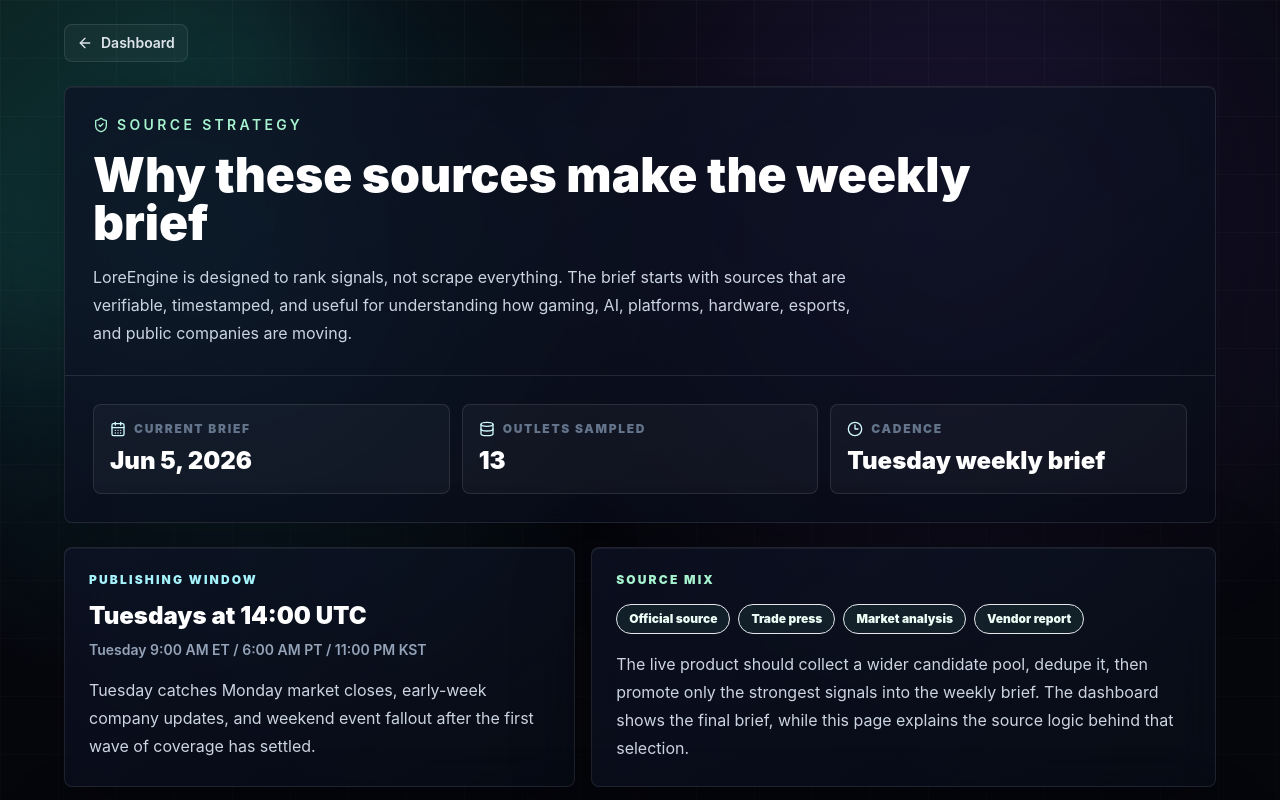
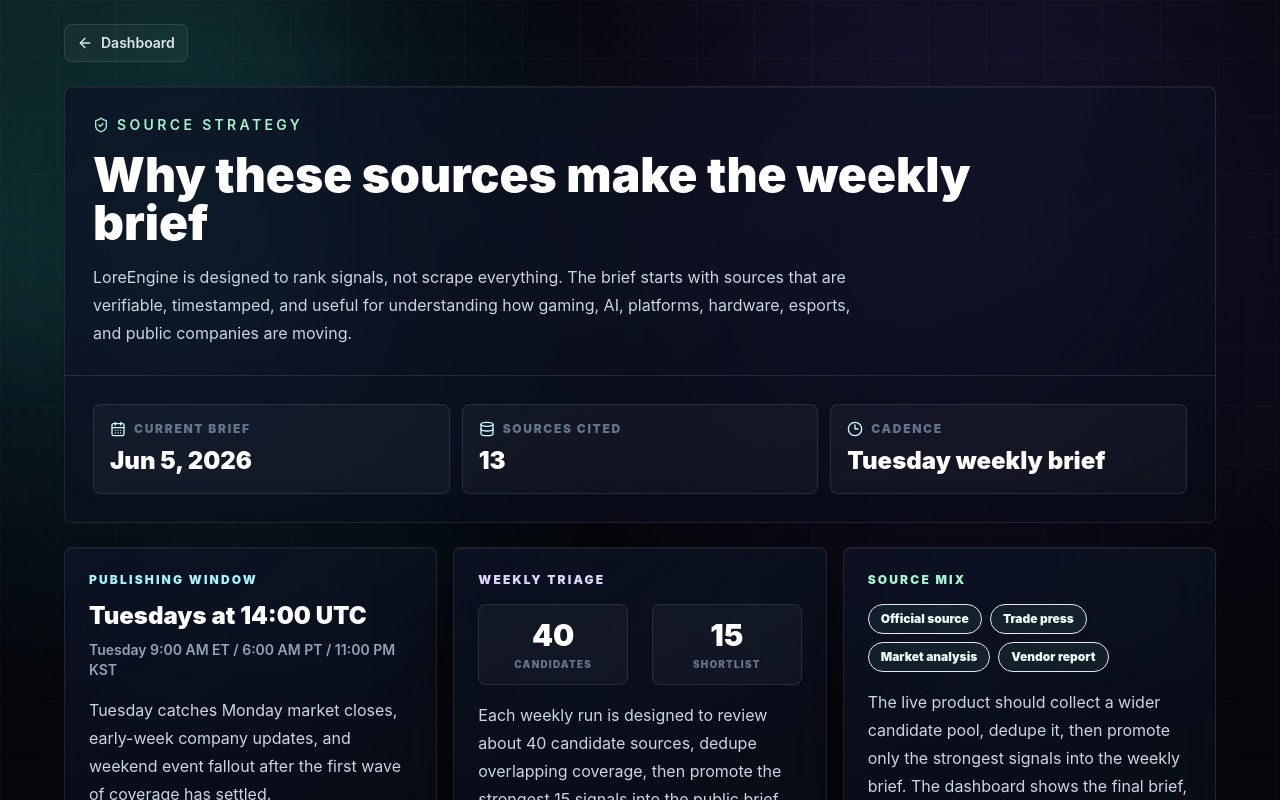
Before and after one commit to ethankim417/LoreEngine, a Next.js app: page /sources in a window 1280 px wide. Shown: the top 800 px of the page. Built offline with nearby package versions, Linux system fonts and the light colour scheme.

Commit message:
Clarify weekly source triage

```diff
--- a/app/sources/page.tsx
+++ b/app/sources/page.tsx
@@ -2,7 +2,7 @@
 import type { ReactNode } from "react";
 import { ArrowLeft, CalendarDays, CheckCircle2, Clock3, Database, ExternalLink, ShieldCheck } from "lucide-react";
 import { articles, sourceCredibilityTypes, type ArticleCategory, type SourceCredibility } from "@/data/articles";
-import { sourcePrinciples, sourceTiers, weeklyBriefCadence } from "@/data/sourceStrategy";
+import { sourcePipeline, sourcePrinciples, sourceTiers, weeklyBriefCadence } from "@/data/sourceStrategy";
 import { formatDate } from "@/lib/format";
 
 export const metadata = {
@@ -55,12 +55,12 @@
 
           <div className="grid gap-3 p-5 sm:grid-cols-3 sm:p-7">
             <SourceStat icon={<CalendarDays className="h-4 w-4" />} label="Current brief" value={formatDate(weeklyBriefCadence.snapshotDate)} />
-            <SourceStat icon={<Database className="h-4 w-4" />} label="Outlets sampled" value={`${sourceCount}`} />
+            <SourceStat icon={<Database className="h-4 w-4" />} label="Sources cited" value={`${sourceCount}`} />
             <SourceStat icon={<Clock3 className="h-4 w-4" />} label="Cadence" value={weeklyBriefCadence.label} />
           </div>
         </section>
 
-        <section className="grid gap-4 lg:grid-cols-[0.9fr_1.1fr]">
+        <section className="grid gap-4 lg:grid-cols-3">
           <div className="glass-panel rounded-lg p-5 sm:p-6">
             <p className="text-xs font-black uppercase tracking-[0.18em] text-cyan-200">
               Publishing Window
@@ -72,6 +72,18 @@
               {weeklyBriefCadence.localReadout}
             </p>
             <p className="mt-4 leading-7 text-slate-300">{weeklyBriefCadence.reason}</p>
+          </div>
+
+          <div className="glass-panel rounded-lg p-5 sm:p-6">
+            <p className="text-xs font-black uppercase tracking-[0.18em] text-violet-200">
+              Weekly Triage
+            </p>
+            <div className="mt-4 grid grid-cols-[1fr_auto_1fr] items-center gap-3">
+              <TriageNumber label="Candidates" value={sourcePipeline.candidateTarget.toString()} />
+              <span className="h-px bg-gradient-to-r from-cyan-300/40 via-white/20 to-emerald-300/40" />
+              <TriageNumber label="Shortlist" value={sourcePipeline.shortlistTarget.toString()} />
+            </div>
+            <p className="mt-4 leading-7 text-slate-300">{sourcePipeline.description}</p>
           </div>
 
           <div className="glass-panel rounded-lg p-5 sm:p-6">
@@ -246,3 +258,14 @@
     </div>
   );
 }
+
+function TriageNumber({ label, value }: { label: string; value: string }) {
+  return (
+    <div className="rounded-lg border border-white/10 bg-white/[0.035] p-3 text-center">
+      <p className="font-display text-3xl font-black text-white">{value}</p>
+      <p className="mt-1 text-[0.62rem] font-black uppercase tracking-[0.12em] text-slate-500">
+        {label}
+      </p>
+    </div>
+  );
+}
--- a/data/sourceStrategy.ts
+++ b/data/sourceStrategy.ts
@@ -7,6 +7,13 @@
   reason:
     "Tuesday catches Monday market closes, early-week company updates, and weekend event fallout after the first wave of coverage has settled.",
   snapshotDate: briefSnapshotDate
+};
+
+export const sourcePipeline = {
+  candidateTarget: 40,
+  shortlistTarget: 15,
+  description:
+    "Each weekly run is designed to review about 40 candidate sources, dedupe overlapping coverage, then promote the strongest 15 signals into the public brief."
 };
 
 export const sourcePrinciples = [
```
